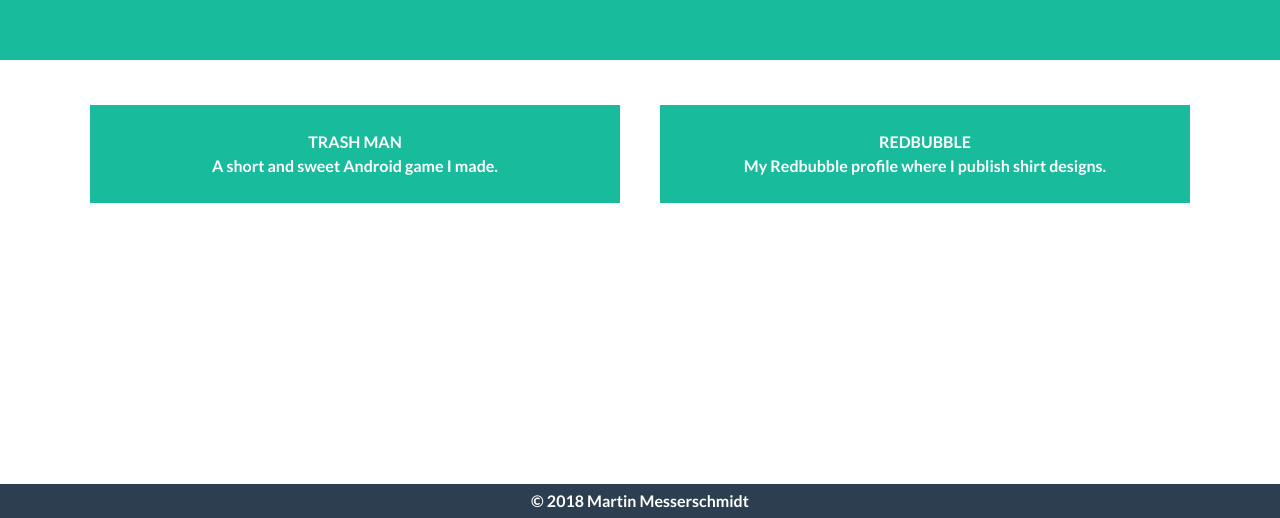
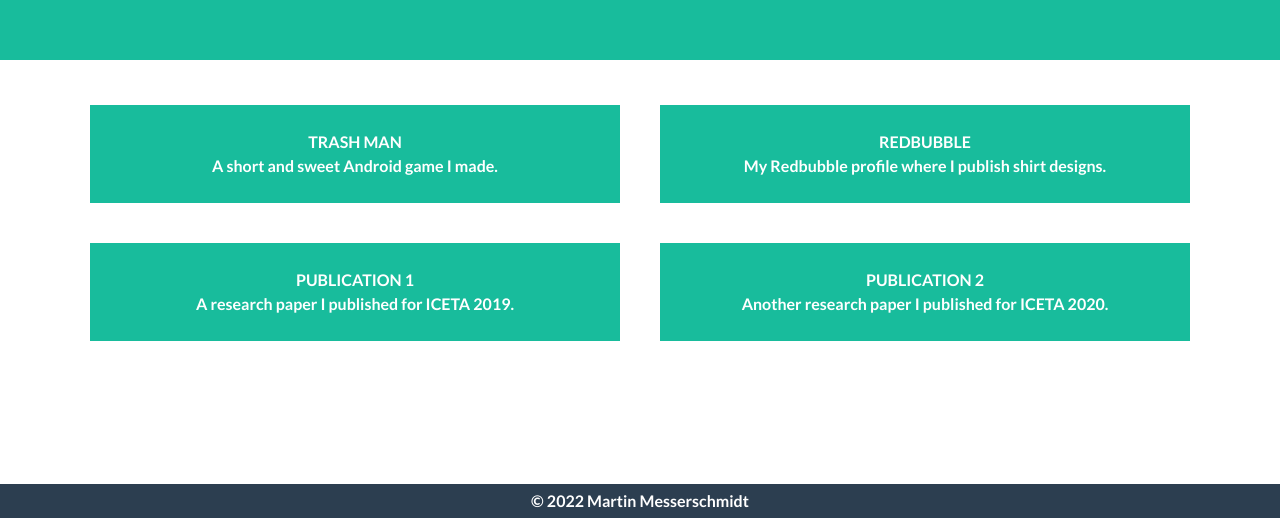
Before and after one commit to Mathue24/PortfolioSite, a plain HTML site: page portfolio.html in a window 1280 px wide. Shown: the part 282-800 px from the top of the page. Drawn offline with nearby package versions, Linux system fonts and the light colour scheme.

Commit message:
Update portfolio.html

```diff
--- a/portfolio.html
+++ b/portfolio.html
@@ -55,11 +55,23 @@
 						<p>My Redbubble profile where I publish shirt designs.</p>
 					</a>
 				</div>
+				<div class="block col-lg-6 col-md-6 col-sm-6 cal-xs-12">
+					<a href="https://ieeexplore.ieee.org/document/9379194">
+						<p class="text-uppercase">Publication 1</p>
+						<p>A research paper I published for ICETA 2019.</p>
+					</a>
+				</div>
+				<div class="block col-lg-6 col-md-6 col-sm-6 cal-xs-12">
+					<a href="https://ieeexplore.ieee.org/document/9379194">
+						<p class="text-uppercase">Publication 2</p>
+						<p>Another research paper I published for ICETA 2020.</p>
+					</a>
+				</div>
 			</div>
 		</div>
 	</section>
 	<div class="footer bg-secondary text-white">
-		<p>© 2018 Martin Messerschmidt</p>
+		<p>© 2022 Martin Messerschmidt</p>
 	</div>
 </body>
 </html>
```
